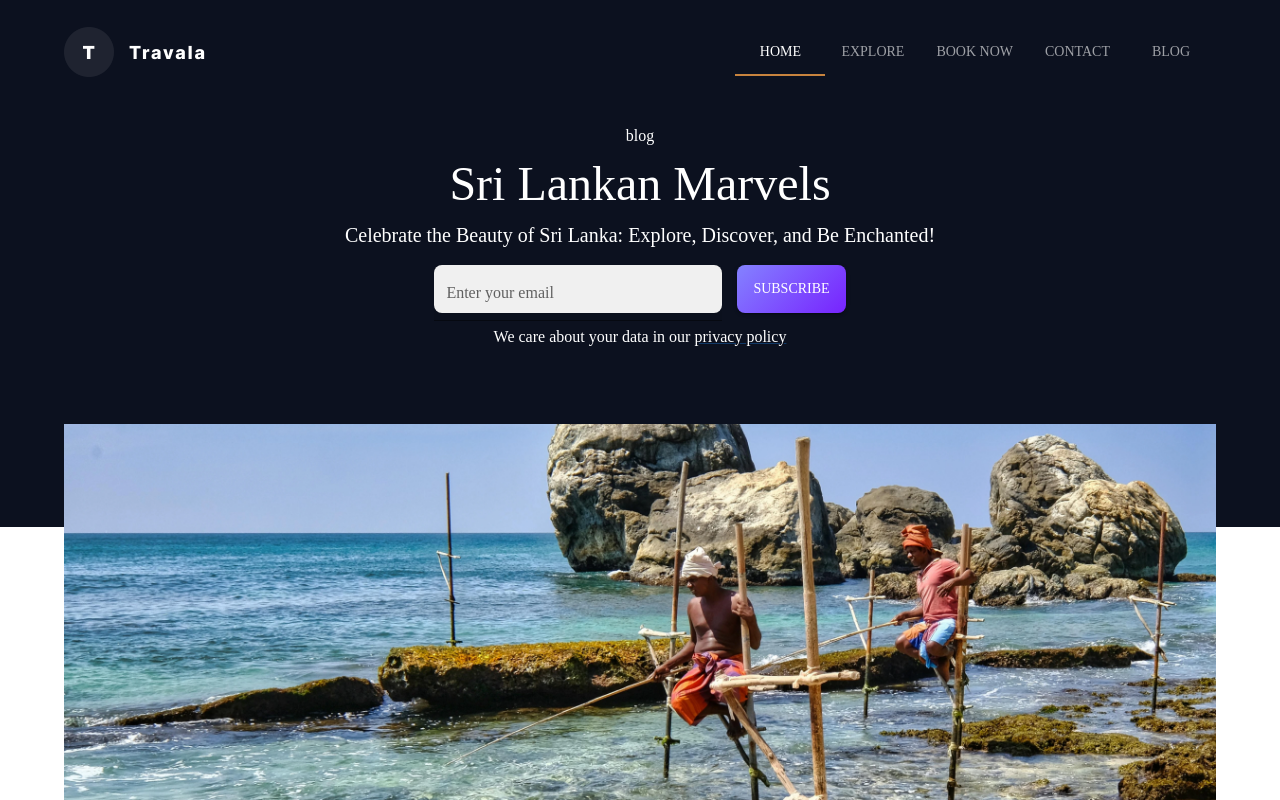
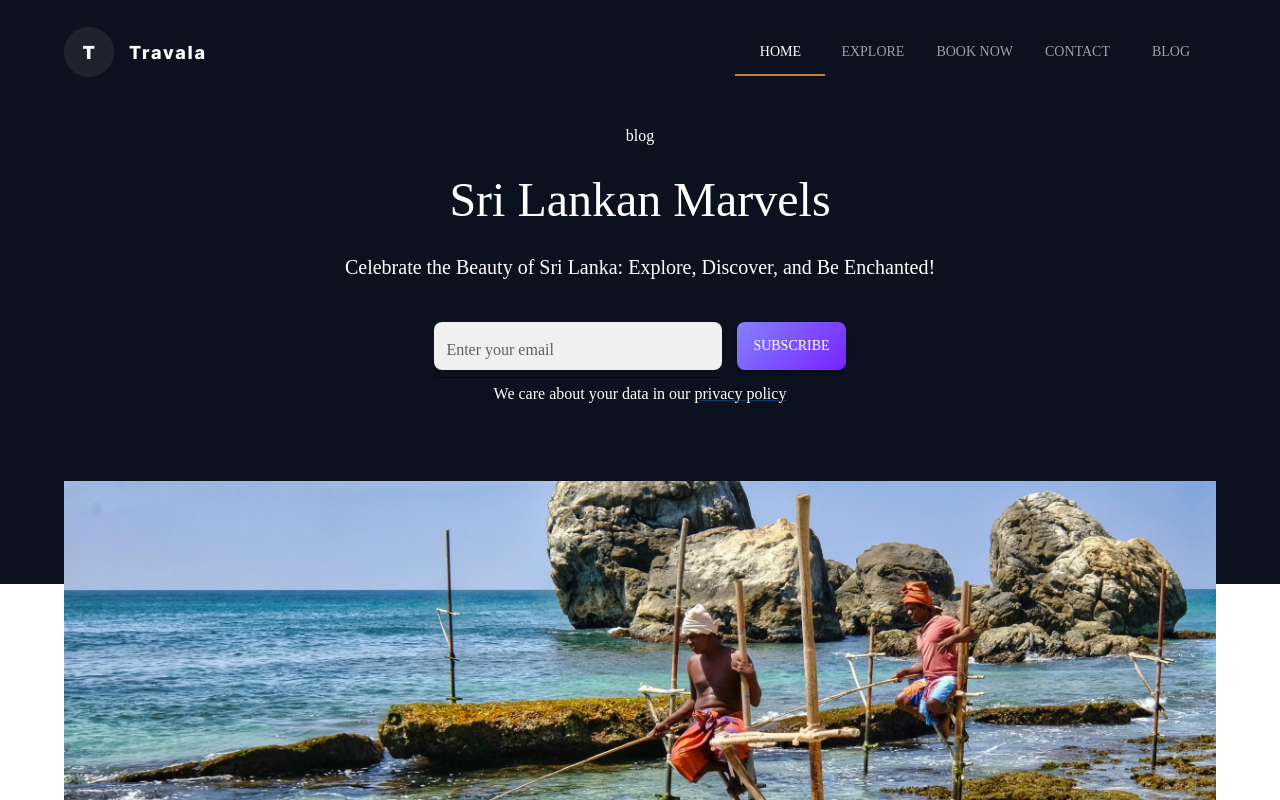
Before and after one commit to Software-Lifecycle-Consultants/slc-open-hms, a Next.js app: page /blog in a window 1280 px wide. Shown: the top 800 px of the page. Built offline with nearby package versions, Linux system fonts and the light colour scheme.

Commit message:
Bug Fixed increase gaps between title in blog page #327

```diff
--- a/components/blogPage/BlogBanner.tsx
+++ b/components/blogPage/BlogBanner.tsx
@@ -5,11 +5,11 @@ const Banner = () => {
   return(
     <div style={{textAlign:"center"}}>
       {/* text in the banner  */}
-    <Typography sx={{fontSize:"16px"}}>{bannerData.bannertext}</Typography>
-    <Typography sx={{fontSize:"48px"}}>{bannerData.bannerTitle}</Typography>
-    <Typography sx={{fontSize:"20px"}}>{bannerData.bannerDescription}</Typography>
+    <Typography  sx={{fontSize:"16px"}}>{bannerData.bannertext}</Typography>
+    <Typography mt={2} sx={{fontSize:"48px"}}>{bannerData.bannerTitle}</Typography>
+    <Typography mt={2} sx={{fontSize:"20px"}}>{bannerData.bannerDescription}</Typography>
     {/* text area to enter the email */}
-    <div style={{alignItems:"center", marginTop:"15px",}}>
+    <div style={{alignItems:"center", marginTop:"40px",}}>
     <TextField id="filled-basic" label="Enter your email" variant="filled" sx={{backgroundColor:"white",borderRadius:"8px",height:"48px",
         width:"25%", fontSize:"14px",}}/>
     {/* button in the banner section */}
```
